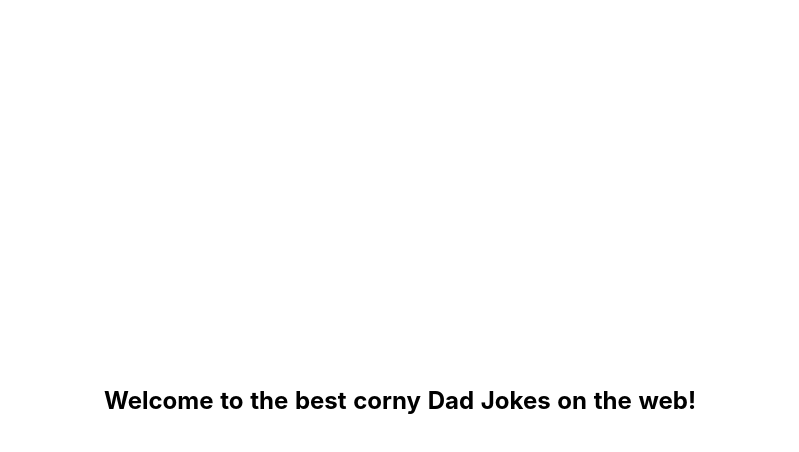
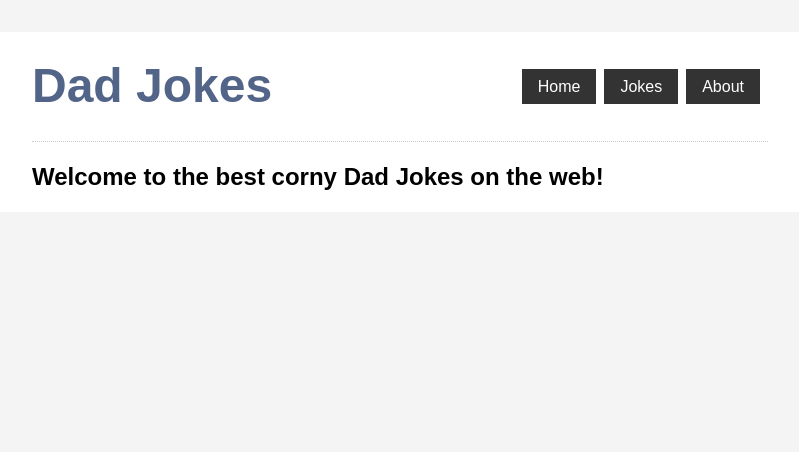
Before and after one commit to alexleybourne/learning-nuxt, a Nuxt app: page / in a window 1280 px wide. Shown: the top 452 px of the page, without its empty margins (240-1039 px from the left). Built offline with nearby package versions, Linux system fonts and the light colour scheme.

Commit message:
Created nav bar

```diff
--- /dev/null
+++ b/components/AppHeader.vue
@@ -0,0 +1,51 @@
+<template>
+  <header class="header">
+      <h1 class="title">Dad Jokes</h1>
+      <ul class="menus">
+          <li>
+              <nuxt-link to="/">Home</nuxt-link>
+          </li>
+          <li>
+              <nuxt-link to="/jokes">Jokes</nuxt-link>
+          </li>
+          <li>
+              <nuxt-link to="/about">About</nuxt-link>
+          </li>
+      </ul>
+  </header>
+</template>
+
+<script>
+export default {
+  name: 'AppHeader'
+}
+</script>
+
+<style>
+.header {
+    display:flex;
+    justify-content:space-between;
+    align-items:center;
+    margin-bottom: 1rem;
+    padding-bottom:1rem;
+    border-bottom: 1px dotted #ccc;
+}
+
+.header .title {
+    font-size:3rem;
+    color: #526488;
+}
+
+.header ul {
+    display:flex;
+}
+
+.header a {
+    display: inline-block;
+    background: #333;
+    color: #fff;
+    padding: 0.3rem 1rem;
+    margin-right: 0.5rem;
+}
+
+</style>
--- a/layouts/default.vue
+++ b/layouts/default.vue
@@ -1,62 +1,42 @@
 <template>
-  <div>
+  <div class="container">
+    <AppHeader/>
     <Nuxt />
   </div>
 </template>
 
+<script>
+
+</script>
+
 <style>
-html {
-  font-family:
-    'Source Sans Pro',
-    -apple-system,
-    BlinkMacSystemFont,
-    'Segoe UI',
-    Roboto,
-    'Helvetica Neue',
-    Arial,
-    sans-serif;
-  font-size: 16px;
-  word-spacing: 1px;
-  -ms-text-size-adjust: 100%;
-  -webkit-text-size-adjust: 100%;
-  -moz-osx-font-smoothing: grayscale;
-  -webkit-font-smoothing: antialiased;
+  * {
     box-sizing: border-box;
+    margin: 0;
+    padding: 0;
   }
 
-*,
-*::before,
-*::after {
-  box-sizing: border-box;
-  margin: 0;
+  body {
+    font-family:Arial, Helvetica, sans-serif;
+    font-size: 1rem;
+    line-height: 1.6;
+    background: #f4f4f4;
   }
 
-.button--green {
-  display: inline-block;
-  border-radius: 4px;
-  border: 1px solid #3b8070;
-  color: #3b8070;
+  a {
+    color: #666;
     text-decoration: none;
-  padding: 10px 30px;
   }
 
-.button--green:hover {
-  color: #fff;
-  background-color: #3b8070;
+  ul {
+    list-style: none;
   }
 
-.button--grey {
-  display: inline-block;
-  border-radius: 4px;
-  border: 1px solid #35495e;
-  color: #35495e;
-  text-decoration: none;
-  padding: 10px 30px;
-  margin-left: 15px;
-}
-
-.button--grey:hover {
-  color: #fff;
-  background-color: #35495e;
+  .container {
+    max-width: 800px;
+    margin: 2rem auto;
+    overflow: hidden;
+    padding: 1rem 2rem;
+    background: #fff;
   }
 </style>
--- a/pages/about.vue
+++ b/pages/about.vue
@@ -24,42 +24,5 @@ export default {
 </script>
 
 <style>
-.container {
-  margin: 0 auto;
-  min-height: 100vh;
-  display: flex;
-  justify-content: center;
-  align-items: center;
-  text-align: center;
-}
 
-.title {
-  font-family:
-    'Quicksand',
-    'Source Sans Pro',
-    -apple-system,
-    BlinkMacSystemFont,
-    'Segoe UI',
-    Roboto,
-    'Helvetica Neue',
-    Arial,
-    sans-serif;
-  display: block;
-  font-weight: 300;
-  font-size: 100px;
-  color: #35495e;
-  letter-spacing: 1px;
-}
-
-.subtitle {
-  font-weight: 300;
-  font-size: 42px;
-  color: #526488;
-  word-spacing: 5px;
-  padding-bottom: 15px;
-}
-
-.links {
-  padding-top: 15px;
-}
 </style>
--- a/pages/index.vue
+++ b/pages/index.vue
@@ -1,9 +1,7 @@
 <template>
-  <div class="container">
     <div>
       <h2>Welcome to the best corny Dad Jokes on the web!</h2>
     </div>
-  </div>
 </template>
 
 <script>
@@ -24,13 +22,5 @@ export default {
 </script>
 
 <style>
-.container {
-  margin: 0 auto;
-  min-height: 100vh;
-  display: flex;
-  justify-content: center;
-  align-items: center;
-  text-align: center;
-}
 
 </style>
--- a/pages/jokes/index.vue
+++ b/pages/jokes/index.vue
@@ -1,9 +1,7 @@
 <template>
-  <div class="container">
     <div>
       Jokes
     </div>
-  </div>
 </template>
 
 <script>
@@ -24,42 +22,4 @@ export default {
 </script>
 
 <style>
-.container {
-  margin: 0 auto;
-  min-height: 100vh;
-  display: flex;
-  justify-content: center;
-  align-items: center;
-  text-align: center;
-}
-
-.title {
-  font-family:
-    'Quicksand',
-    'Source Sans Pro',
-    -apple-system,
-    BlinkMacSystemFont,
-    'Segoe UI',
-    Roboto,
-    'Helvetica Neue',
-    Arial,
-    sans-serif;
-  display: block;
-  font-weight: 300;
-  font-size: 100px;
-  color: #35495e;
-  letter-spacing: 1px;
-}
-
-.subtitle {
-  font-weight: 300;
-  font-size: 42px;
-  color: #526488;
-  word-spacing: 5px;
-  padding-bottom: 15px;
-}
-
-.links {
-  padding-top: 15px;
-}
 </style>
```
Also changed, not shown: components/README.md (deleted). Lines whose indentation alone changed are shown as unchanged.
